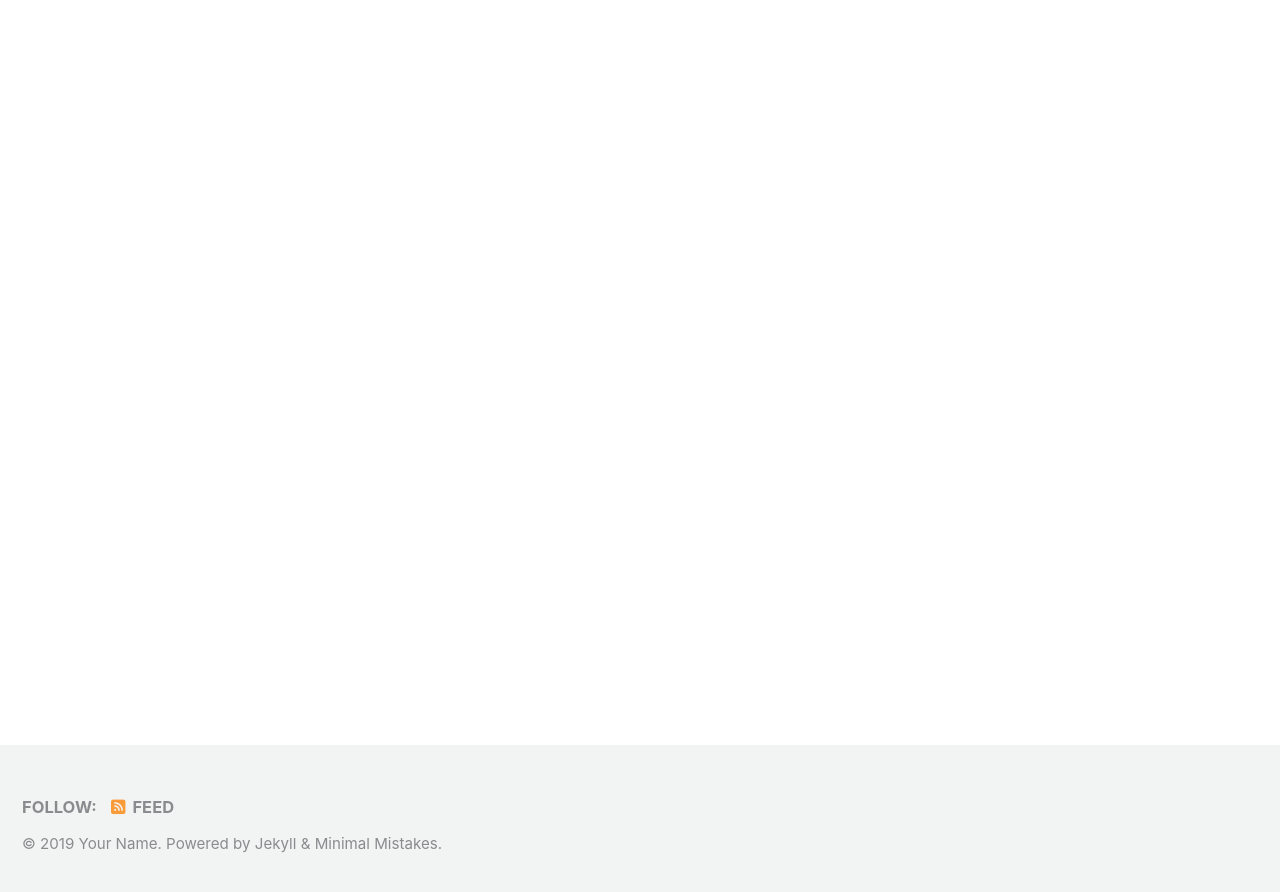
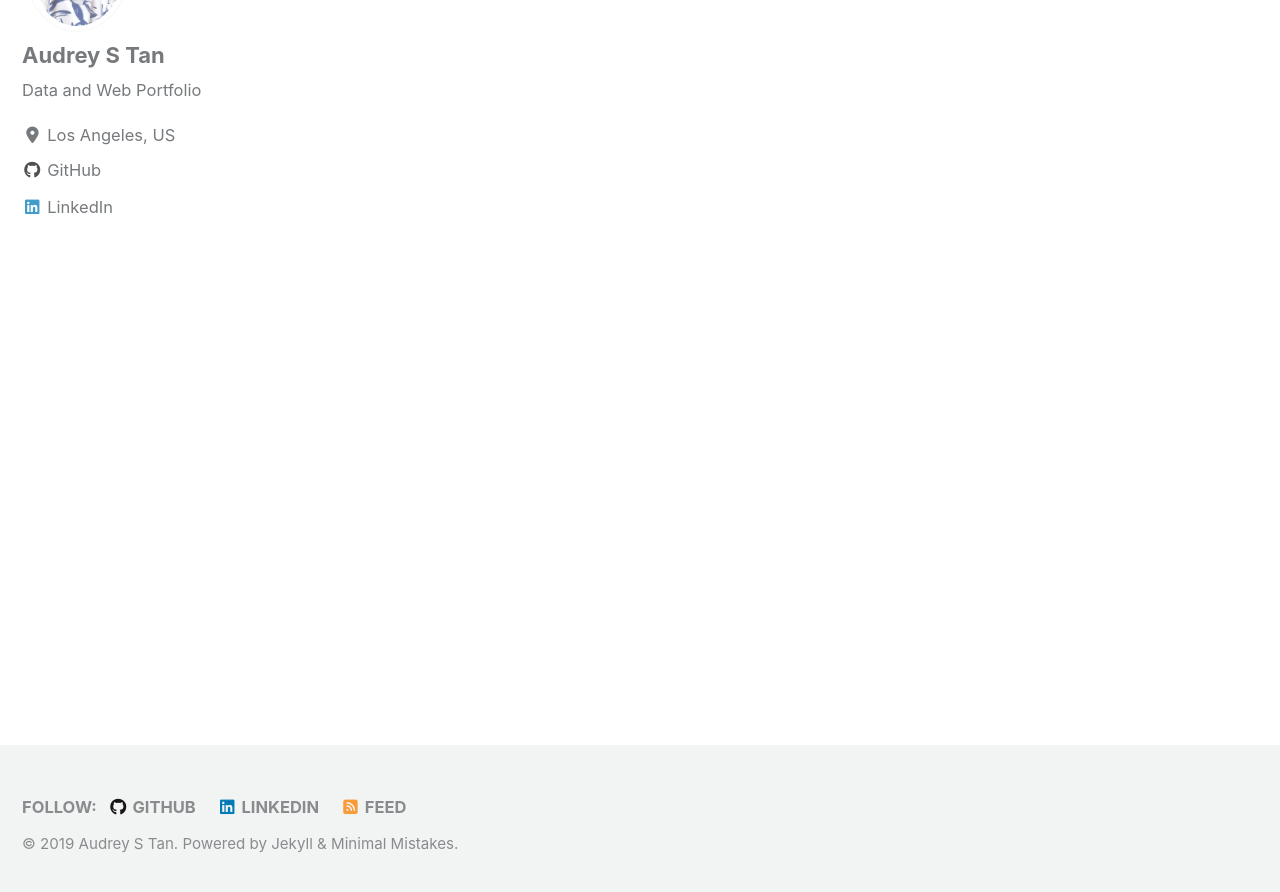
Before and after one commit to atan4583/atan4583.github.io, a Jekyll site: the page built from index.html, in a window 1280 px wide and 900 px high, scrolled down 222 px. Shown: the top 892 px of the window. Built offline with Jekyll 4.4.1, drawn with Linux system fonts in a browser that asks for light colours; cached includes are drawn as plain includes; nearby versions of some CDN libraries; the list of posts is cut into pages by our own code; some of the changed text lies outside the part shown.

Commit message:
basic config

```diff
--- a/_config.yml
+++ b/_config.yml
@@ -16,13 +16,13 @@ minimal_mistakes_skin    : "default" # "air", "aqua", "contrast", "dark", "dirt"
 
 # Site Settings
 locale                   : "en-US"
-title                    : "Site Title"
+title                    : "Audrey S Tan"
 title_separator          : "-"
-name                     : "Your Name"
-description              : "An amazing website."
-url                      : # the base hostname & protocol for your site e.g. "https://mmistakes.github.io"
+name                     : "Audrey S Tan"
+description              : "My personal data and web project portfolio"
+url                      : "https://atan4583.github.io" # the base hostname & protocol for your site e.g. "https://mmistakes.github.io"
 baseurl                  : # the subpath of your site, e.g. "/blog"
-repository               : # GitHub username/repo-name e.g. "mmistakes/minimal-mistakes"
+repository               : "atan4583/atan4583.github.io" # GitHub username/repo-name e.g. "mmistakes/minimal-mistakes"
 teaser                   : # path of fallback teaser image, e.g. "/assets/images/500x300.png"
 logo                     : # path of logo image to display in the masthead, e.g. "/assets/images/88x88.png"
 masthead_title           : # overrides the website title displayed in the masthead, use " " for no title
@@ -31,7 +31,7 @@ words_per_minute         : 200
 comments:
   provider               : # false (default), "disqus", "discourse", "facebook", "staticman", "staticman_v2", "utterances", "custom"
   disqus:
-    shortname            : # https://help.disqus.com/customer/portal/articles/466208-what-s-a-shortname-
+    shortname            : "https://disqus.com/by/six1as/comments/" # https://help.disqus.com/customer/portal/articles/466208-what-s-a-shortname-
   discourse:
     server               : # https://meta.discourse.org/t/embedding-discourse-comments-via-javascript/31963 , e.g.: meta.discourse.org
   facebook:
@@ -98,7 +98,7 @@ social:
 
 # Analytics
 analytics:
-  provider               : false # false (default), "google", "google-universal", "custom"
+  provider               : google # false (default), "google", "google-universal", "custom"
   google:
     tracking_id          :
     anonymize_ip         : # true, false (default)
@@ -106,15 +106,15 @@ analytics:
 
 # Site Author
 author:
-  name             : "Your Name"
-  avatar           : # path of avatar image, e.g. "/assets/images/bio-photo.jpg"
-  bio              : "I am an amazing person."
-  location         : "Somewhere"
+  name             : "Audrey S Tan"
+  avatar           : "/assets/images/ATpic1.jpg" # path of avatar image, e.g. "/assets/images/bio-photo.jpg"
+  bio              : "Data and Web Portfolio"
+  location         : "Los Angeles, US"
   email            :
   links:
     - label: "Email"
       icon: "fas fa-fw fa-envelope-square"
-      # url: mailto:your.name@email.com
+      # url: mailto:tanaudr@gmail.com
     - label: "Website"
       icon: "fas fa-fw fa-link"
       # url: "https://your-website.com"
@@ -126,10 +126,10 @@ author:
       # url: "https://facebook.com/"
     - label: "GitHub"
       icon: "fab fa-fw fa-github"
-      # url: "https://github.com/"
-    - label: "Instagram"
-      icon: "fab fa-fw fa-instagram"
-      # url: "https://instagram.com/"
+      url: "https://github.com/atan4583/"
+    - label: "LinkedIn"
+      icon: "fab fa-fw fa-linkedin"
+      url: "https://www.linkedin.com/in/audreystandataanalytics/"
 
 # Site Footer
 footer:
@@ -142,16 +142,16 @@ footer:
       # url:
     - label: "GitHub"
       icon: "fab fa-fw fa-github"
-      # url:
+      url: "https://github.com/atan4583/"
     - label: "GitLab"
       icon: "fab fa-fw fa-gitlab"
-      # url:
+      #url:
     - label: "Bitbucket"
       icon: "fab fa-fw fa-bitbucket"
       # url:
-    - label: "Instagram"
-      icon: "fab fa-fw fa-instagram"
-      # url:
+    - label: "LinkedIn"
+      icon: "fab fa-fw fa-linkedin"
+      url: "https://www.linkedin.com/in/audreystandataanalytics/"
 
 
 # Reading Files
@@ -221,7 +221,7 @@ sass:
 permalink: /:categories/:title/
 paginate: 5 # amount of posts to show
 paginate_path: /page:num/
-timezone: # https://en.wikipedia.org/wiki/List_of_tz_database_time_zones
+timezone: America/Los_Angeles # https://en.wikipedia.org/wiki/List_of_tz_database_time_zones
 
 
 # Plugins (previously gems:)
@@ -293,3 +293,11 @@ defaults:
       comments: # true
       share: true
       related: true
+
+  # _pages
+  - scope:
+      path: ""
+      type: pages
+    values:
+      layout: single
+      author_profile: true
```
Also changed, not shown: assets/images/ATpic1.jpg (added).
